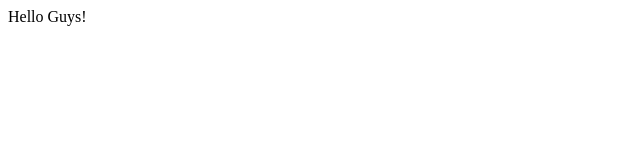
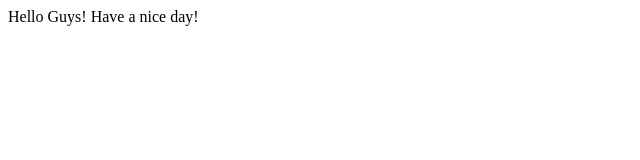
Before and after one commit to trostinsky/cursor-git-example, a plain HTML site: page index.html in a window 1280 px wide. Shown: the whole page, without its empty margins (0-640 px from the left). Drawn offline with Linux system fonts and the light colour scheme.

Commit message:
add new ext

```diff
--- a/index.html
+++ b/index.html
@@ -9,5 +9,6 @@
 </head>
 <body>
     Hello Guys!
+    Have a nice day!
 </body>
 </html>
```
